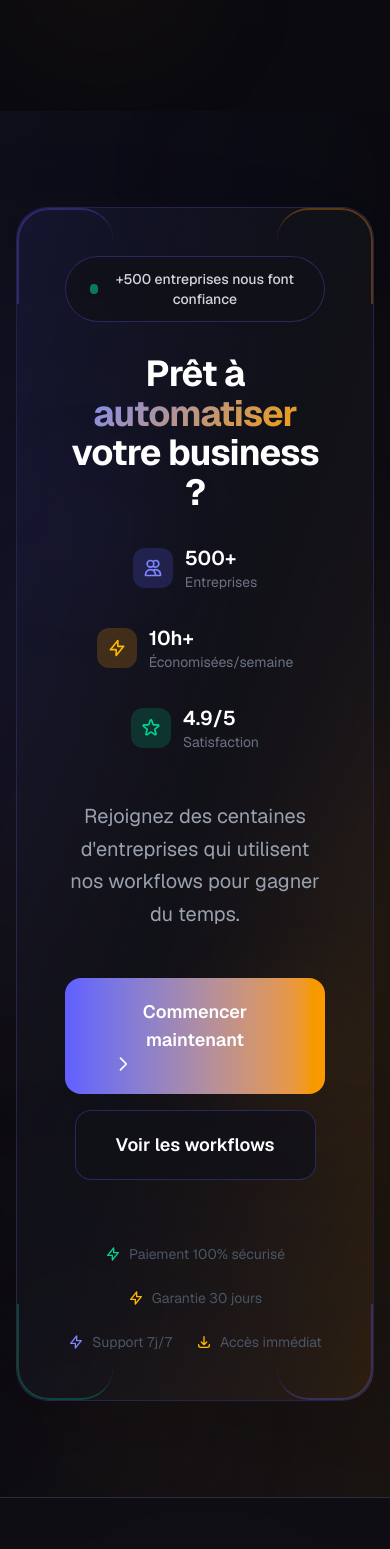
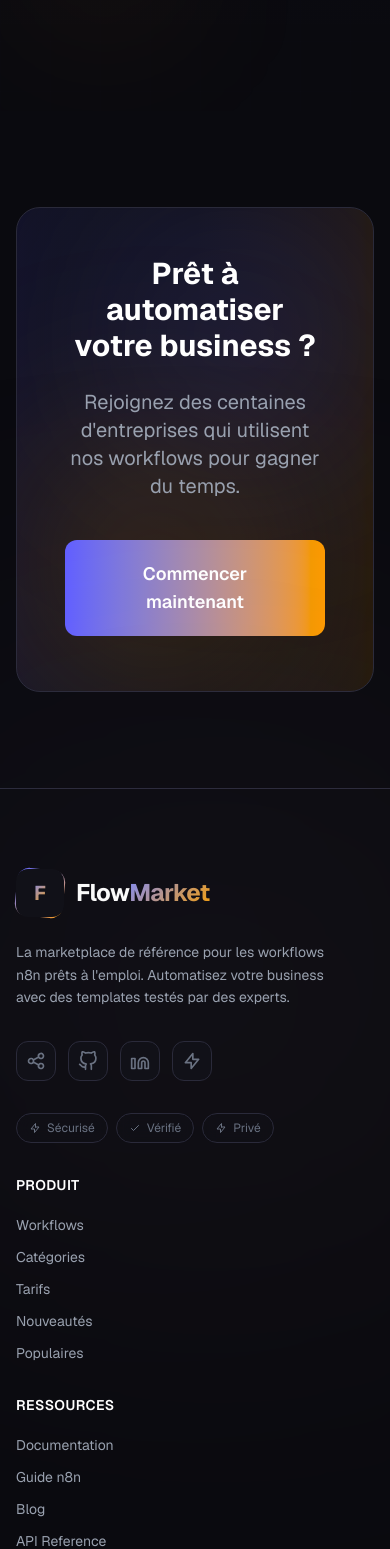
Before and after one commit to haytamnajim/FlowMarket, a Next.js app: page / in a window 390 px wide. Shown: the part 7001-8550 px from the top of the page. Built offline with nearby package versions, Linux system fonts and the light colour scheme.

Commit message:
revert: restore simple CTA section style
- Reverted to original simple CTA design
- Removed modern impactful design with stats, dual buttons, trust indicators
- Restored simple gradient background with single CTA button

```diff
--- a/src/app/page.tsx
+++ b/src/app/page.tsx
@@ -346,117 +346,27 @@ export default function Home() {
         <div className="absolute top-1/2 left-5 w-16 h-16 bg-emerald-500/10 rounded-full blur-[60px] animate-pulse" />
       </section>
 
-      {/* CTA - Modern Impactful Design */}
-      <section className="py-24 relative overflow-hidden">
-        {/* Background atmosphere */}
-        <div className="absolute inset-0 bg-gradient-to-br from-indigo-500/5 via-transparent to-amber-500/5" />
-        <div className="absolute inset-0 bg-grid opacity-30" />
-        <div className="absolute top-1/4 -left-32 w-96 h-96 bg-indigo-500/15 rounded-full blur-[150px]" />
-        <div className="absolute bottom-1/4 -right-32 w-96 h-96 bg-amber-500/15 rounded-full blur-[150px]" />
-        <div className="absolute top-10 right-20 w-20 h-20 bg-indigo-500/10 rounded-full blur-[80px] animate-float" />
-        <div className="absolute bottom-10 left-20 w-24 h-24 bg-amber-500/10 rounded-full blur-[80px] animate-float delay-1000" />
+      {/* CTA */}
+      <section className="py-24">
+        <div className="max-w-7xl mx-auto px-4 sm:px-6 lg:px-8">
+          <div className="relative bg-gradient-to-r from-indigo-500/10 via-[#111118] to-amber-500/10 rounded-3xl p-12 md:p-16 text-center overflow-hidden border border-[#2a2a3a]">
+            <div className="absolute top-0 left-1/4 w-64 h-64 bg-indigo-500/20 rounded-full blur-[100px]" />
+            <div className="absolute bottom-0 right-1/4 w-64 h-64 bg-amber-500/20 rounded-full blur-[100px]" />
 
-        <div className="relative max-w-7xl mx-auto px-4 sm:px-6 lg:px-8">
-          <div className="relative bg-gradient-to-br from-indigo-500/10 via-[#111118] to-amber-500/10 rounded-4xl p-12 md:p-16 lg:p-20 text-center overflow-hidden border border-indigo-500/20">
-            {/* Animated border rings */}
-            <div className="absolute inset-0 rounded-4xl border-2 border-transparent bg-gradient-to-r from-indigo-500/50 to-amber-500/50 -z-10" />
-            <div className="absolute inset-2 rounded-3xl border border-indigo-500/10 -z-10" />
-
-            {/* Floating orbs */}
-            <div className="absolute top-1/4 left-10 w-16 h-16 bg-indigo-500/15 rounded-full blur-[60px] animate-float" />
-            <div className="absolute bottom-1/4 right-10 w-20 h-20 bg-amber-500/15 rounded-full blur-[60px] animate-float delay-500" />
-
-            <div className="relative z-10 max-w-4xl mx-auto">
-              {/* Badge */}
-              <div className="inline-flex items-center gap-3 bg-[#111118]/80 backdrop-blur border border-indigo-500/30 rounded-full px-6 py-3 mb-8">
-                <div className="w-2.5 h-2.5 bg-emerald-400 rounded-full animate-pulse" />
-                <span className="text-sm font-medium text-gray-300">+500 entreprises nous font confiance</span>
-              </div>
-
-              {/* Main headline */}
-              <h2 className="text-4xl md:text-6xl lg:text-7xl font-bold text-white mb-8 leading-[1.1] tracking-tight">
-                Prêt à <span className="gradient-text">automatiser</span> votre business ?
+            <div className="relative">
+              <h2 className="text-3xl md:text-5xl font-bold text-white mb-6">
+                Prêt à automatiser votre business ?
               </h2>
-
-              {/* Subtext with stats */}
-              <div className="flex flex-col md:flex-row items-center justify-center gap-8 md:gap-12 mb-12 text-center md:text-left max-w-3xl mx-auto">
-                <div className="flex items-center gap-3 text-gray-400">
-                  <div className="w-10 h-10 rounded-xl bg-indigo-500/20 flex items-center justify-center">
-                    <Icon name="users" className="w-5 h-5 text-indigo-400" />
-                  </div>
-                  <div className="text-left">
-                    <p className="text-xl font-semibold text-white">500+</p>
-                    <p className="text-sm text-gray-500">Entreprises</p>
-                  </div>
-                </div>
-                <div className="flex items-center gap-3 text-gray-400">
-                  <div className="w-10 h-10 rounded-xl bg-amber-500/20 flex items-center justify-center">
-                    <Icon name="bolt" className="w-5 h-5 text-amber-400" />
-                  </div>
-                  <div className="text-left">
-                    <p className="text-xl font-semibold text-white">10h+</p>
-                    <p className="text-sm text-gray-500">Économisées/semaine</p>
-                  </div>
-                </div>
-                <div className="flex items-center gap-3 text-gray-400">
-                  <div className="w-10 h-10 rounded-xl bg-emerald-500/20 flex items-center justify-center">
-                    <Icon name="star" className="w-5 h-5 text-emerald-400" />
-                  </div>
-                  <div className="text-left">
-                    <p className="text-xl font-semibold text-white">4.9/5</p>
-                    <p className="text-sm text-gray-500">Satisfaction</p>
-                  </div>
-                </div>
-              </div>
-
-              {/* Main description */}
-              <p className="text-xl md:text-2xl text-gray-400 mb-12 max-w-3xl mx-auto leading-relaxed">
+              <p className="text-xl text-gray-400 mb-10 max-w-2xl mx-auto">
                 Rejoignez des centaines d&apos;entreprises qui utilisent nos workflows pour gagner du temps.
               </p>
-
-              {/* Dual CTA buttons */}
-              <div className="flex flex-col sm:flex-row items-center justify-center gap-4">
-                <Link
-                  href="/workflows"
-                  className="btn-shine relative px-10 py-5 bg-gradient-to-r from-indigo-500 to-amber-500 text-white rounded-2xl font-semibold text-lg hover:shadow-2xl hover:shadow-indigo-500/30 hover:scale-105 transition-all duration-300 group"
-                >
-                  Commencer maintenant
-                  <Icon name="arrowRight" className="w-5 h-5 ml-2 group-hover:translate-x-1 transition-transform" />
-                </Link>
-                <Link
-                  href="/workflows"
-                  className="px-10 py-5 bg-[#111118]/80 backdrop-blur border border-indigo-500/30 text-white rounded-2xl font-semibold text-lg hover:bg-indigo-500/10 hover:border-indigo-500/50 transition-all duration-300"
-                >
-                  Voir les workflows
-                </Link>
-              </div>
-
-              {/* Trust indicators */}
-              <div className="mt-16 flex flex-wrap items-center justify-center gap-6 text-gray-600 text-sm">
-                <div className="flex items-center gap-2">
-                  <Icon name="shield" className="w-4 h-4 text-emerald-400" />
-                  <span>Paiement 100% sécurisé</span>
-                </div>
-                <div className="flex items-center gap-2">
-                  <Icon name="rotateCcw" className="w-4 h-4 text-amber-400" />
-                  <span>Garantie 30 jours</span>
-                </div>
-                <div className="flex items-center gap-2">
-                  <Icon name="headphones" className="w-4 h-4 text-indigo-400" />
-                  <span>Support 7j/7</span>
-                </div>
-                <div className="flex items-center gap-2">
-                  <Icon name="download" className="w-4 h-4 text-amber-400" />
-                  <span>Accès immédiat</span>
-                </div>
-              </div>
+              <Link
+                href="/workflows"
+                className="btn-shine inline-block bg-gradient-to-r from-indigo-500 to-amber-500 text-white px-10 py-5 rounded-xl font-semibold text-lg hover:shadow-2xl hover:shadow-indigo-500/25 transition-all"
+              >
+                Commencer maintenant
+              </Link>
             </div>
-
-            {/* Decorative corner accents */}
-            <div className="absolute top-0 left-0 w-24 h-24 border-t-2 border-l-2 border-indigo-500/30 rounded-t-4xl" />
-            <div className="absolute top-0 right-0 w-24 h-24 border-t-2 border-r-2 border-amber-500/30 rounded-t-4xl" />
-            <div className="absolute bottom-0 left-0 w-24 h-24 border-b-2 border-l-2 border-emerald-500/30 rounded-b-4xl" />
-            <div className="absolute bottom-0 right-0 w-24 h-24 border-b-2 border-r-2 border-indigo-500/30 rounded-b-4xl" />
           </div>
         </div>
       </section>
```
